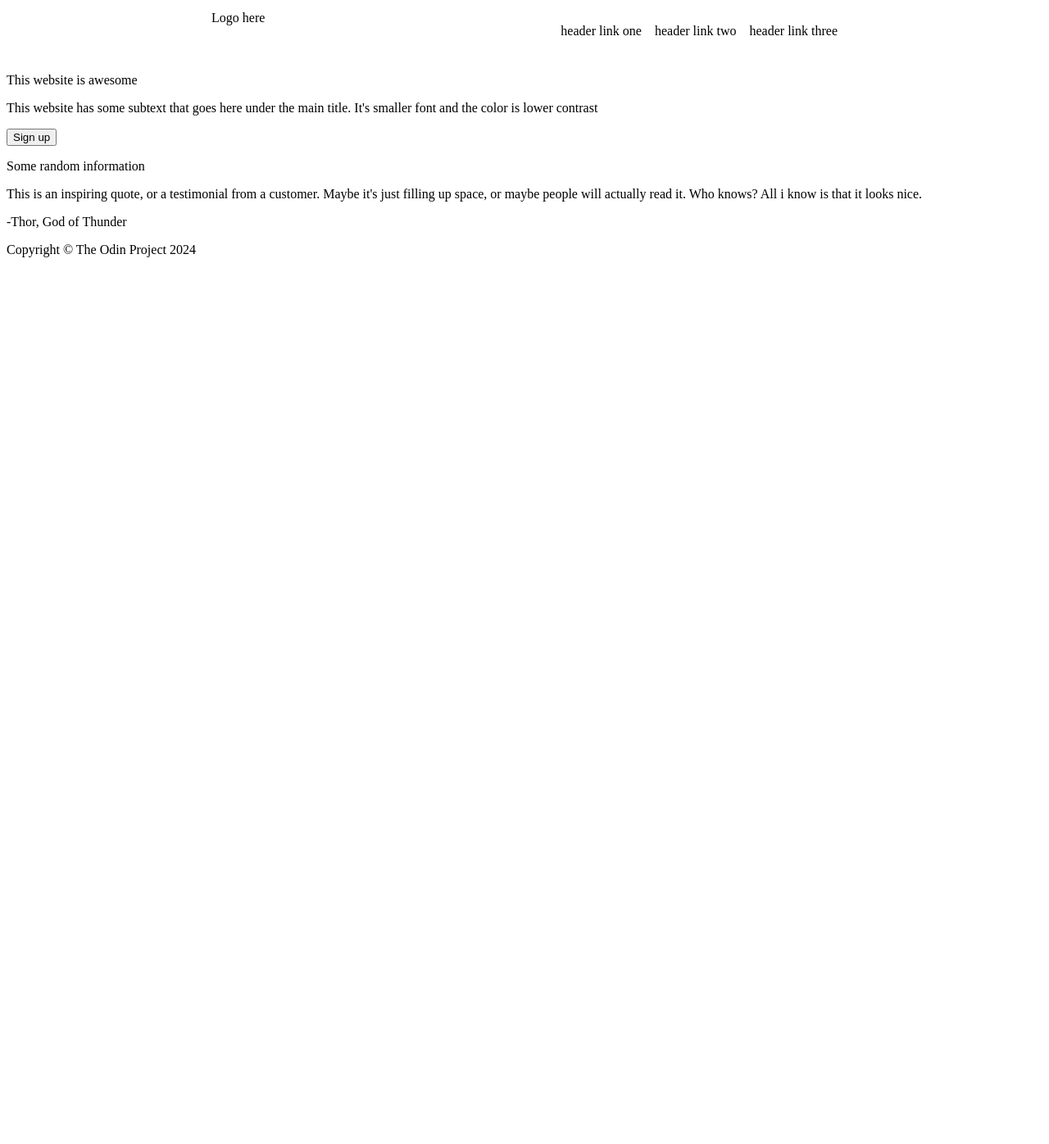
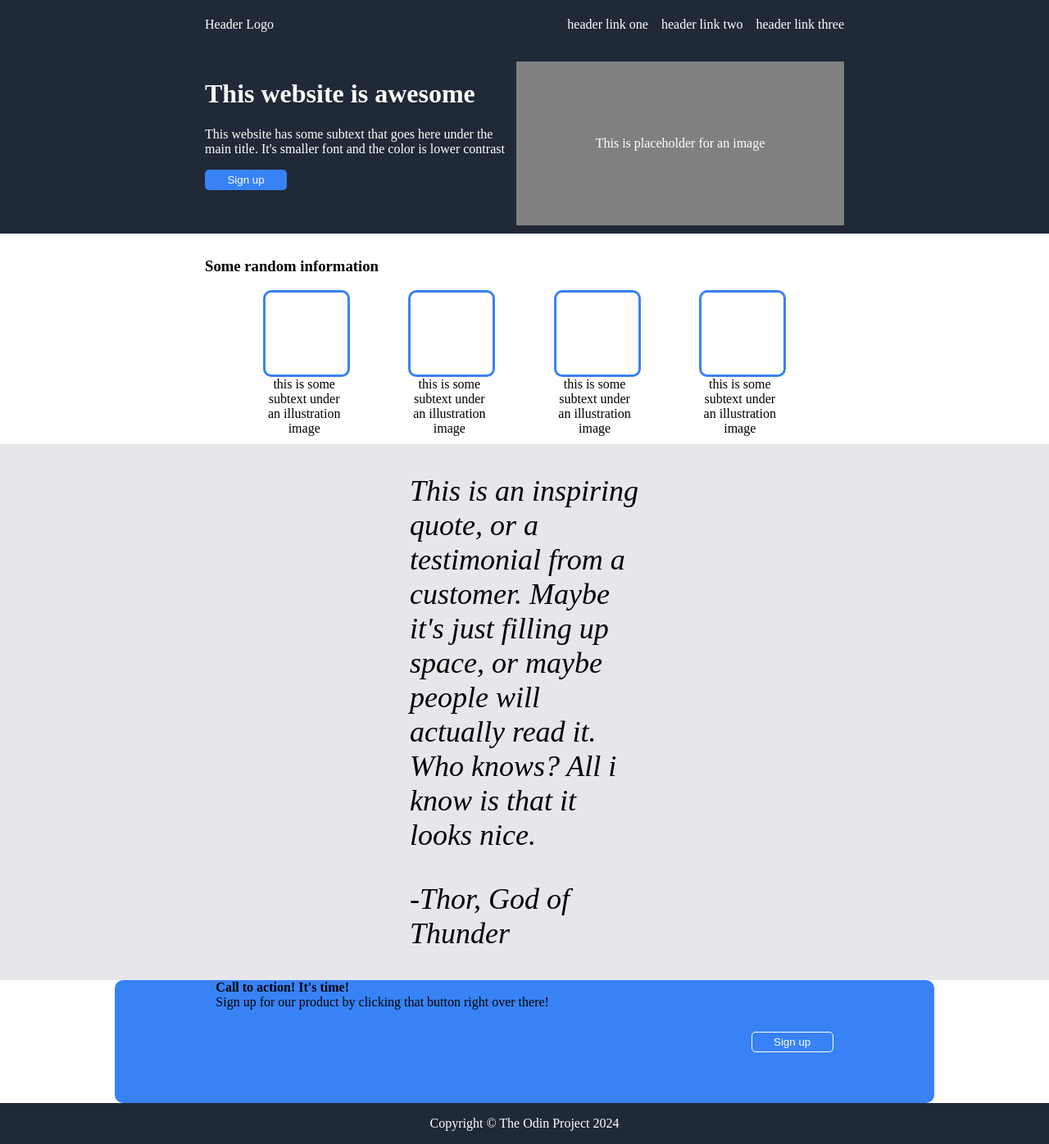
Before and after one commit to petro-sabat/landing_page, a plain HTML site: page index.html in a window 1280 px wide. Shown: the part 5-1401 px from the top of the page at 82% size. Before the commit the page ends 800 px from the top, so only its background shows below. Drawn offline with Linux system fonts and the light colour scheme.

Commit message:
Fix object centering

```diff
--- a/index.html
+++ b/index.html
@@ -7,9 +7,8 @@
     <title>Landing Page</title>
 </head>
 <body>
-    <div .container>
     <div class="header">
-            <div class="logo">Logo here</div>
+        <div class="logo">Header Logo</div>
             <ul class="nav">
                 <li><a>header link one</a></li>
                 <li><a>header link two</a></li>
@@ -18,28 +17,52 @@
     </div>
     <div class="description">
         <div>
-                <p>This website is awesome</p>
+            <h1>This website is awesome</h1>
             <p>This website has some subtext that goes here under the main title. It's smaller font and the color is lower contrast</p>
             <button>Sign up</button>
         </div>
         <div>
-                <div class="placeholder"></div>
+            <div class="placeholder">This is placeholder for an image</div>
         </div>
     </div>
     <div class="main">
-            <p>Some random information</p>
-            <div></div>
-            <div></div>
-            <div></div>
-            <div></div>
+        <h3>Some random information</h3>
+        <div class="items">
+            <div class="item">
+                <div class="box"></div>
+                <div class="text">this is some subtext under an illustration image</div>
             </div>
-        <div>
+            <div class="item">
+                <div class="box"></div>
+                <div class="text">this is some subtext under an illustration image</div>
+            </div>
+            <div class="item">
+                <div class="box"></div>
+                <div class="text">this is some subtext under an illustration image</div>
+            </div>
+            <div class="item">
+                <div class="box"></div>
+                <div class="text">this is some subtext under an illustration image</div>
+            </div>
+        </div>
+    </div>
+    <div class="quote">
         <p>
             This is an inspiring quote, or a testimonial from a customer. Maybe it's just filling up space, or maybe people will actually read it. Who knows? All i know is that it looks nice.
         </p>
         <p>-Thor, God of Thunder</p>
     </div>
+    <div class="background">
+        <div class="call-to-action">
+            <div>
+                <h4>Call to action! It's time!</h4>
+                <p>Sign up for our product by clicking that button right over there!</p>
+            </div>
+            <button>Sign up</button>
+        </div>
+    </div>
     <div class="footer">
+            <div class="footer-text">
                 Copyright © The Odin Project 2024
         </div>
     </div>
--- a/styles.css
+++ b/styles.css
@@ -1,5 +1,7 @@
-.container {
+body {
+    margin: 0;
     display: flex;
+    height: 100vh;
     flex-direction: column;
     justify-content: space-between;
 }
@@ -8,6 +10,13 @@
     display: flex;
     justify-content: space-between;
     padding: 10px 250px;
+    background-color: #1F2937;
+    color: white;
+}
+
+.logo {
+    display: grid;
+    place-items: center;
 }
 
 .nav {
@@ -19,6 +28,112 @@ ul {
     list-style: none;
 }
 
+.placeholder {
+    display: grid;
+    place-items: center;
+    background-color: gray;
+    width: 400px;
+    height: 200px;
+    text-align: center;
+
+}
+
 .description {
     display: flex;
+    border: none;
+    justify-content: space-between;
+    padding: 10px 250px;
+    background-color: #1F2937;
+    color: white;
 }
+
+.description button {
+    background-color: #3882f6;
+    color: white;
+    width: 100px;
+    height: 25px;
+    border-radius: 5px;
+    border: none;
+}
+
+.main {
+    padding: 10px 250px;
+}
+
+.main p {
+
+}
+
+.box {
+    border: #3882f6 solid 3px;
+    width: 100px;
+    height: 100px;
+    border-radius: 10px;
+}
+
+.items {
+    display: flex;
+    justify-content: space-evenly;
+}
+
+.text {
+    width: 100px;
+    text-align: center;
+}
+
+.quote {
+    background-color: #e5e7eb;
+    padding: 0 500px;
+    font-size: 36px;
+    font-style: italic;
+
+
+}
+
+.quote h3 {
+    padding: none;
+}
+
+
+.background {
+    display: flex;
+    justify-content: center;
+}
+
+.call-to-action {
+    background-color: #3882f6;
+    width: 1000px;
+    height: 150px;
+    display: flex;
+    justify-content: space-around;
+    border-radius: 10px;
+}
+
+.call-to-action * {
+    margin: 0;
+    padding: 0;
+}
+
+.call-to-action button {
+    background-color: #3882f6;
+    color: white;
+    border: white solid 1px;
+    border-radius: 5px;
+    width: 100px;
+    height: 25px;
+    align-self: center;
+}
+
+.footer {
+    display: grid;
+    place-items: center;
+    background-color: #1F2937;
+    min-height: 50px;
+    margin: 0;
+}
+
+.footer-text {
+    color: white;
+    text-align: center;
+
+}
```
Lines whose indentation alone changed are shown as unchanged.
